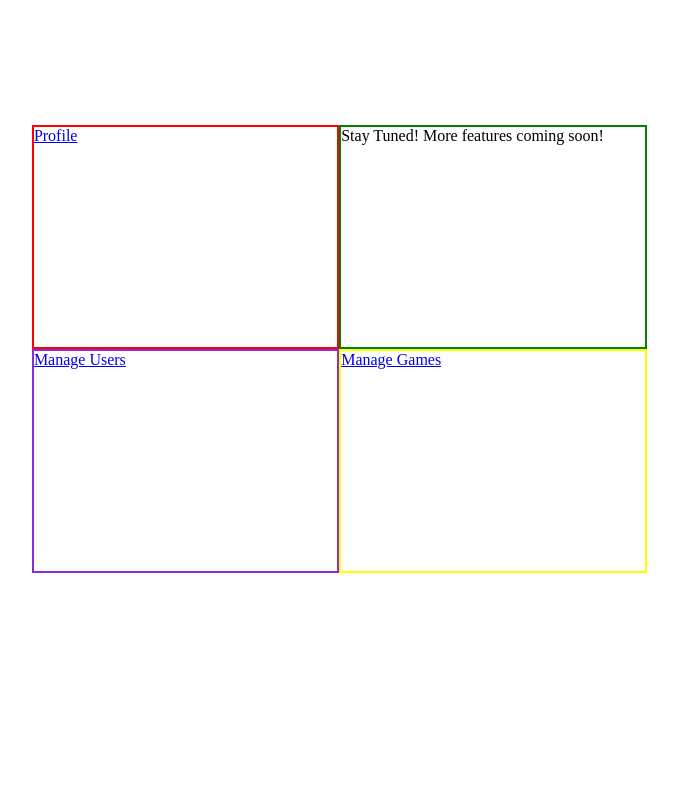
After one commit to alex13lopez/pcgames-web, a PHP site: page /website/cpanel/cpanel.php in a window 1280 px wide. The commit adds this page. Shown: the whole page, without its empty margins (296-974 px from the left). Run offline with PHP 8.4, Linux system fonts and the light colour scheme; the visitor is signed in with stand-in values (Sample User, id 1).

Commit message:
Version 0.3-alpha
- Buff... The site almost breaks... DO NOT DO THIS EVER AGAIN.
- Changed structure of the site... Goddammit.
- First steps of backend
- Changed .header welcome, now it looks good both in 728px and in 1080px

```diff
--- /dev/null
+++ b/website/cpanel/cpanel.css
@@ -0,0 +1,68 @@
+* {
+    box-sizing: border-box;
+}
+
+html {
+    height: 100%;
+    width: 100%;
+}
+
+body {
+    display: block;
+    height: 80%;
+    width: 98%;
+}
+
+.cpanel {
+    display: block;
+    margin: 0 auto;
+    height: 70%;
+    width: 49%;
+    margin-top: 10%;
+}
+
+.profile {
+    display: block;
+    float: left;
+    margin: 0 auto;
+    height: 50%;
+    width: 50%;
+    border: 2px solid red;
+}
+
+.more {
+    display: block;
+    float: left;
+    margin: 0 auto;
+    height: 50%;
+    width: 50%;
+    border: 2px solid green;
+}
+
+.userManagement {
+    display: block;
+    margin: 0 auto;
+    float: left;
+    clear: both;
+    height: 50%;
+    width: 50%;
+    border: 2px solid blueviolet;
+}
+
+.gameManagement {
+    display: block;
+    margin: 0 auto;
+    float: left;
+    height: 50%;
+    width: 50%;
+    border: 2px solid yellow;
+}
+
+.gameManagement2 {
+    display: block;
+    margin: 0 auto;
+    clear: both;
+    height: 50%;
+    width: 100%;
+    border: 2px solid blue;
+}
--- /dev/null
+++ b/website/cpanel/cpanel.php
@@ -0,0 +1,32 @@
+<!DOCTYPE html>
+<html lang="en">
+<head>
+    <meta charset="UTF-8">
+    <meta name="viewport" content="width=device-width, initial-scale=1.0">
+    <link rel="stylesheet" href="cpanel.css">
+</head>
+<body>
+            <?php
+                session_start();
+                if (!$_SESSION["id"]) {
+                    session_destroy();
+                    echo "You're not logged in. Please <a href='../modules/login/login.html'>log in.</a>";
+                    echo "\n\t</body>";
+                    echo "\n</html>";
+                    exit;
+                }
+
+                echo "<div class='cpanel'>";
+                echo "<div class='profile'><a href='../profile/profile.php?id=$_SESSION[id]'><span>Profile<span></a></div>";
+                echo "<div class='more'><span>Stay Tuned! More features coming soon!</span></div>";
+                if (strcmp($_SESSION["roles"], "admin") == 0) {
+                    echo "<div class='userManagement'><a href='../management/usermanagement.php'><span>Manage Users<span></div>";
+                    echo "<div class='gameManagement'><a href='../management/gamemanagement.php'><span>Manage Games<span></div>";
+                }
+                else if (strcmp($_SESSION["roles"], "shopadmin") == 0) {
+                    echo "<div class='gameManagement2'><a href='../management/gamemanagement.php'><span>Manage Games<span></div>";
+                }
+                echo "</div>";
+            ?>
+</body>
+</html>
--- a/website/default-web.php
+++ b/website/default-web/default-web.php
@@ -46,7 +46,7 @@
         while ($query_row = mysqli_fetch_array($result)) {
             echo "<div class='column'>";
             echo "<div class='gametitle'><span>".$query_row["title"]."</span></div>";
-            echo "<div class='cover'><a href='http://www.pcgames.com/website/gamepage.php?id=$query_row[id]'><img src='../IMG/$query_row[id]'></a></div>";
+            echo "<div class='cover'><a href='http://www.pcgames.com/website/gamepage/gamepage.php?id=$query_row[id]'><img src='/IMG/$query_row[id]'></a></div>";
             echo "</div>";
             }
         echo "</div>";
--- /dev/null
+++ b/website/default-web/promotions.txt
@@ -0,0 +1,5 @@
+// WEEK NUMBER
+08
+
+// THIS WEEK'S PROMOTIONS
+9,7,4,3,6,5,8,11
--- a/website/gamepage.php
+++ b/website/gamepage/gamepage.php
@@ -30,7 +30,7 @@
     </div>
     <div class="gamecover">
     <?php
-        echo "<img src='../IMG/$_GET[id]'>"
+        echo "<img src='/IMG/$_GET[id]'>"
     ?>
     </div>
     <div class="gameinfo">
--- a/website/promotions.txt
+++ /dev/null
@@ -1,5 +0,0 @@
-// CURRENT WEEK
-08
-
-// THIS WEEK'S PROMOTIONS
-4,7,5,3,8,1,11,9
--- a/website/search.php
+++ b/website/search.php
@@ -46,7 +46,7 @@
             <th>Type</th>
         <?php
         while ($row=mysqli_fetch_array($qresult)) {
-            echo '<tr><td>'."<a href='http://www.pcgames.com/website/gamepage.php?id=$row[id]'>".$row["title"].'</a></td>';
+            echo '<tr><td>'."<a href='http://www.pcgames.com/website/gamepage/gamepage.php?id=$row[id]'>".$row["title"].'</a></td>';
             echo '<td>'.$row["platform"].'</td>';
             echo '<td>'.$row["type"].'</td></tr>';
         }
```
Also changed, not shown: index.css (+19 -3 lines), index.php (+5 -4 lines), website/test_login.php (deleted, +0 -22 lines), website/default-web/default-web.css (renamed from website/default-web.css), website/gamepage/gamepage.css (renamed from website/gamepage.css), 2 other files.
